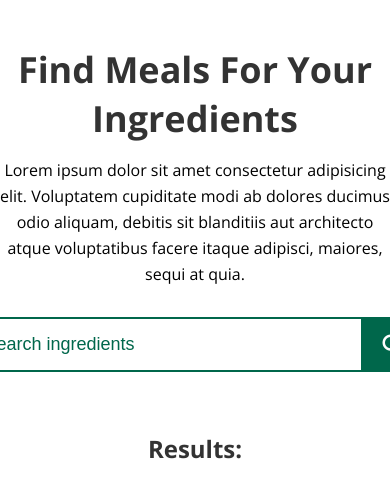
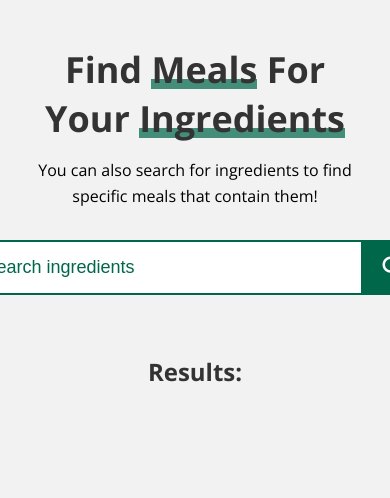
Before and after one commit to qnistico/Food-API, a plain HTML site: page index.html in a window 390 px wide. Shown: the top 498 px of the page. Drawn offline with nearby package versions, Linux system fonts and the light colour scheme.

Commit message:
mobile optimization complete

```diff
--- a/app.js
+++ b/app.js
@@ -17,6 +17,11 @@ mealList.addEventListener('click', getMealRecipe);
 recipeCloseBtn.addEventListener('click', () => {
     mealDetailsContent.parentElement.classList.remove('showRecipe');
 });
+searchBtn.addEventListener('click', () => {
+    if (searchBtn('clicked' === false)) {
+
+    }
+})
 
 
 function getMealsList() {
@@ -41,7 +46,7 @@ function getMealsList() {
                 });
                 mealList.classList.remove('notFound');
             } else {
-                html ="Sorry, we didn't find any meal!";
+                html = `<p class="no-results">Oops! We don't have that item!</p>`;
                 mealList.classList.add('notFound');
             }
 
--- a/index.html
+++ b/index.html
@@ -19,10 +19,8 @@
 <body>
     <div class="meal-container">
         <div class="meal-search">
-            <h1 class="text-center">Find Meals For Your Ingredients</h1>
-            <p class="text-center">Lorem ipsum dolor sit amet consectetur adipisicing elit. Voluptatem cupiditate
-                modi ab dolores ducimus odio aliquam, debitis sit blanditiis aut architecto atque voluptatibus
-                facere itaque adipisci, maiores, sequi at quia.</p>
+            <h1 class="text-center">Find <span class="text-underline-green delay1">Meals</span> For Your <span class="text-underline-green delay2">Ingredients</span></h1>
+            <p class="text-center">You can also search for ingredients to find specific meals that contain them!</p>
             <div class="meal-searchbar">
                 <input type="text" class="search-textbox" placeholder="Search ingredients" id="search-input">
                 <button type="submit" class="search-btn btn" id="search-btn"><i class="fas fa-search"></i></button>
--- a/style.css
+++ b/style.css
@@ -17,6 +17,7 @@
 body {
     font-size: 16px;
     font-family: 'Open Sans', sans-serif;
+    background-color: #f2f2f2;
     overflow-x: hidden;
 }
 
@@ -32,6 +33,28 @@ h3 {
 
 .text-center {
     text-align: center !important;
+}
+
+.text-underline-green {
+    position: relative;
+}
+
+.text-underline-green::before {
+    content: '';
+    width: 100%;
+    height: 10px;
+    background-color: var(--green);
+    opacity: 0.72;
+    z-index: -1;
+    left: 0;
+    bottom: 5px;
+    position: absolute;
+    animation: line 1.618s ease-in-out;
+}
+
+@keyframes line {
+    from { width: 0;}
+    to { width: 100%}
 }
 
 h1 {
@@ -106,6 +129,7 @@ h1 {
     margin-left: auto;
     margin-right: auto;
     display: flex;
+    padding-bottom: 45px;
     flex-flow: row wrap;
     justify-content: center;
 }
@@ -206,6 +230,7 @@ h1 {
     border-radius: 10px;
     max-width: 900px;
     height: 90%;
+    max-height: 650px;
     overflow-y: scroll;
     box-shadow: 0 15px 65px rgba(0, 0, 0, 0.5);
     transform: translate(-50%, -50%);
@@ -309,3 +334,24 @@ h1 {
     position: relative;
     z-index: 5;
 }
+
+@media screen and (max-width: 992px) {
+    .meal-details {
+        width: 90%;
+    }
+}
+
+@media screen and (max-width: 768px) {
+
+}
+
+@media screen and (max-width: 630px) {
+    body {
+        padding-left: 20px;
+        padding-right: 20px;
+    }
+
+    .meal-item {
+        min-width: 100%;
+    }
+}
```
